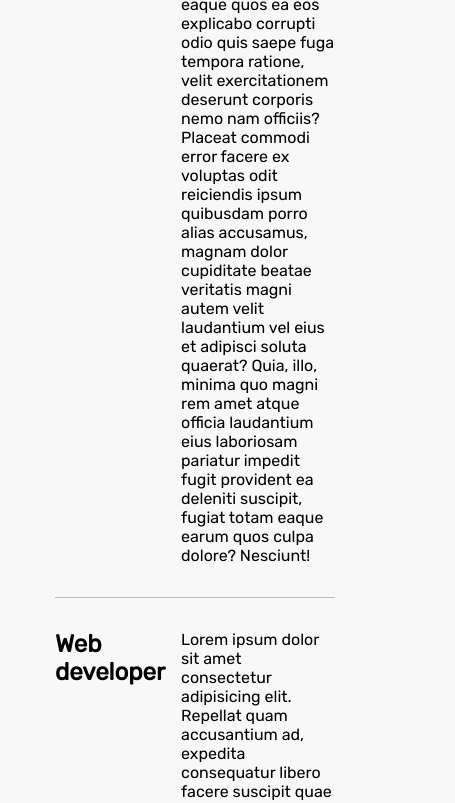
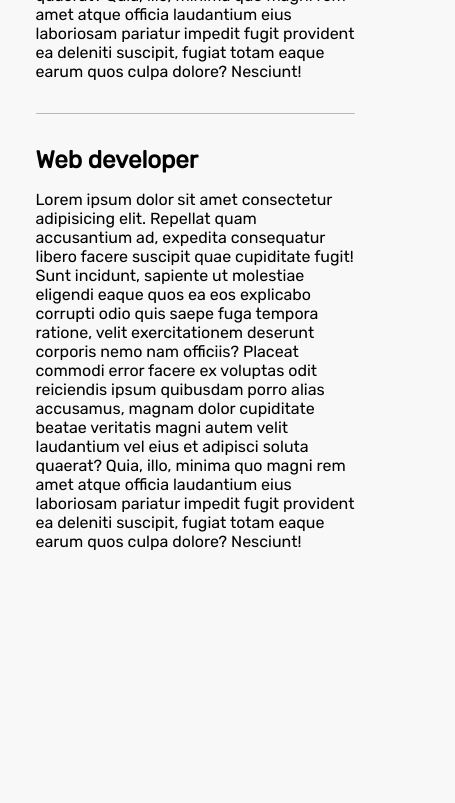
Before and after one commit to saketkum11/Portfolio-project, a plain HTML site: page index.html in a window 390 px wide. Shown: the part 4140-4943 px from the top of the page, 455 px wide, since content can reach past the window. Drawn offline with Linux system fonts and the light colour scheme.

Commit message:
html and css

```diff
--- a/index.html
+++ b/index.html
@@ -193,14 +193,14 @@
             <h1 class="section_heading"> Experience</h1>
 
             <ul class="list-style nav-list experience_list">
-                <li class="list ">
+                <li class="list list_experience">
                     <h2 class="heading_two"> Web developer</h2>
                      <p>Lorem ipsum dolor sit amet consectetur adipisicing elit. Repellat quam accusantium ad, expedita consequatur libero facere suscipit quae cupiditate fugit! Sunt incidunt, sapiente ut molestiae eligendi eaque quos ea eos explicabo corrupti odio quis saepe fuga tempora ratione, velit exercitationem deserunt corporis nemo nam officiis? Placeat commodi error facere ex voluptas odit reiciendis ipsum quibusdam porro alias accusamus, magnam dolor cupiditate beatae veritatis magni autem velit laudantium vel eius et adipisci soluta quaerat? Quia, illo, minima quo magni rem amet atque officia laudantium eius laboriosam pariatur impedit fugit provident ea deleniti suscipit, fugiat totam eaque earum quos culpa dolore? Nesciunt!</p>
                 </li>
-                <li class="list">
+                <li class="list ">
                     <div class="border_bottom"></div>
                 </li>
-                <li class="list">
+                <li class="list list_experience">
                     <h2> Web developer</h2>
                     <p>Lorem ipsum dolor sit amet consectetur adipisicing elit. Repellat quam accusantium ad, expedita consequatur libero facere suscipit quae cupiditate fugit! Sunt incidunt, sapiente ut molestiae eligendi eaque quos ea eos explicabo corrupti odio quis saepe fuga tempora ratione, velit exercitationem deserunt corporis nemo nam officiis? Placeat commodi error facere ex voluptas odit reiciendis ipsum quibusdam porro alias accusamus, magnam dolor cupiditate beatae veritatis magni autem velit laudantium vel eius et adipisci soluta quaerat? Quia, illo, minima quo magni rem amet atque officia laudantium eius laboriosam pariatur impedit fugit provident ea deleniti suscipit, fugiat totam eaque earum quos culpa dolore? Nesciunt!</p>
                 </li>
--- a/styles.css
+++ b/styles.css
@@ -89,7 +89,7 @@ body{
 
 .main_section{
     margin: 0 auto;
-    width: 80%;
+    width: 90%;
 }
 
 /* hero section */
@@ -260,6 +260,9 @@ body{
     .hero-section{
         flex-direction: column-reverse;
     }
+    .hero_img img{
+        width: 100%;
+    }
 
 }
 
@@ -269,6 +272,13 @@ body{
     }
     .nav_humberger{
         display:block;
+    }
+    .list_experience {
+        display: block;
+
+    }
+    .list_experience p{
+        padding-top: 1rem;
     }
 }
 @media screen and (max-width:1400px){
```
